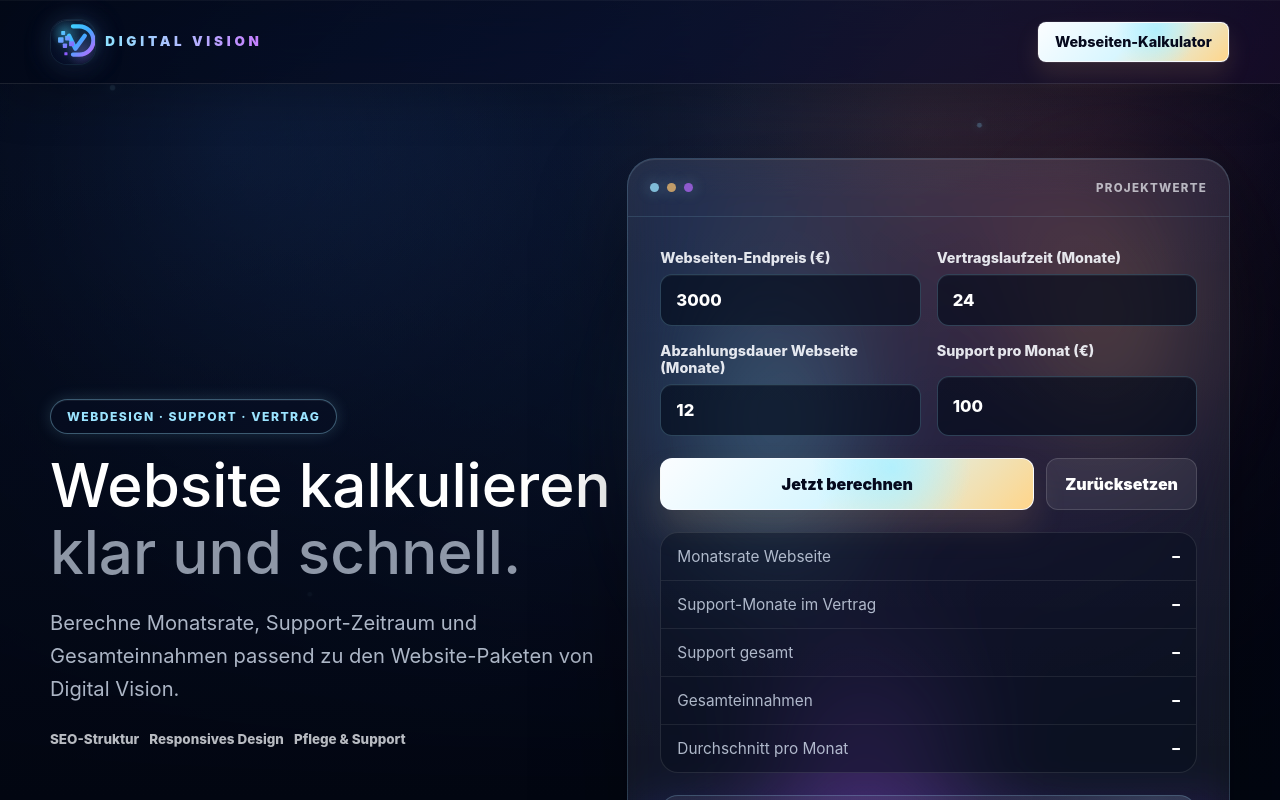
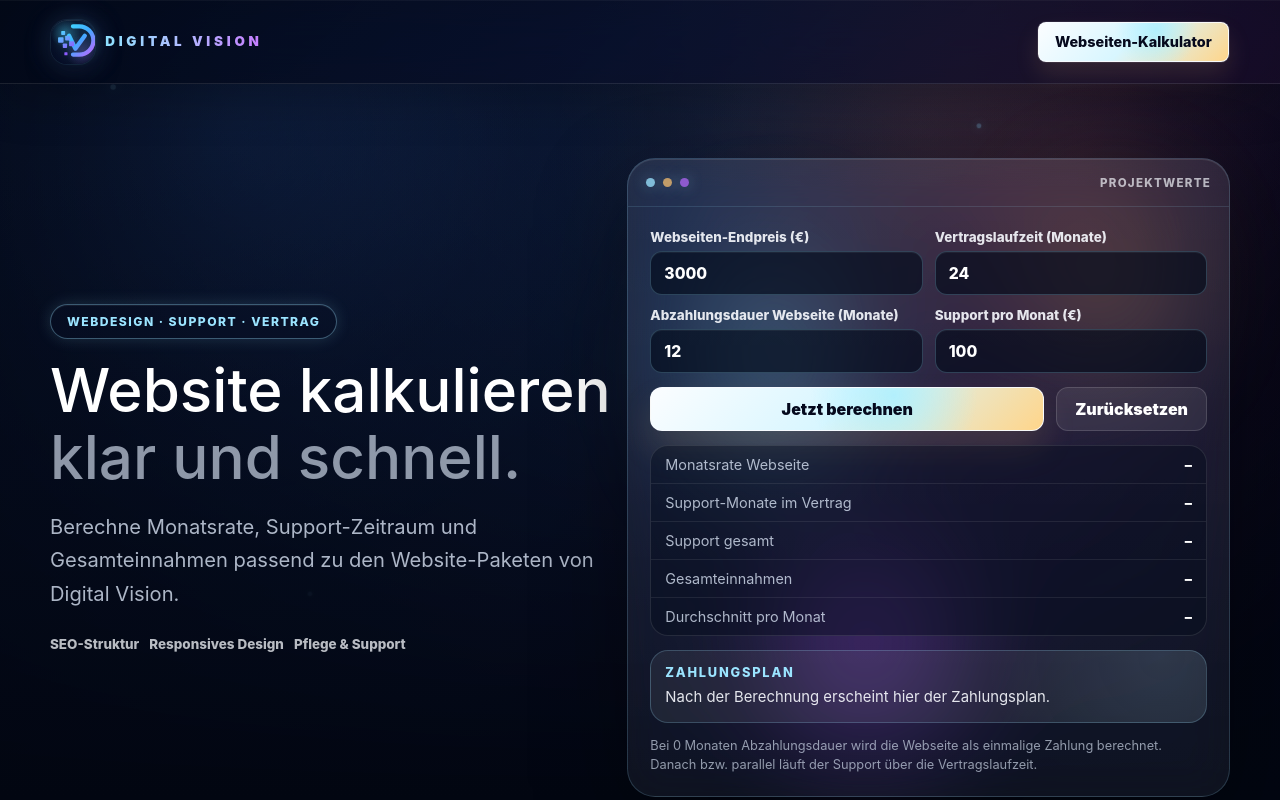
Before and after one commit to parmis2005/digitalvision-kalkulator, a Next.js app: page / in a window 1280 px wide. Shown: the top 800 px of the page. Built offline with nearby package versions, Linux system fonts and the light colour scheme.

Commit message:
Make calculator panel more compact

```diff
--- a/app/globals.css
+++ b/app/globals.css
@@ -282,8 +282,8 @@
         align-items: center;
         justify-content: space-between;
         gap: 16px;
-        min-height: 58px;
-        padding: 0 22px;
+        min-height: 48px;
+        padding: 0 18px;
         border-bottom: 1px solid rgba(155, 228, 255, .13);
         color: rgba(248, 251, 255, .68);
         font-size: .72rem;
@@ -315,34 +315,34 @@
 
       .card-body {
         display: grid;
-        gap: 22px;
-        padding: clamp(22px, 3vw, 32px);
+        gap: 14px;
+        padding: clamp(16px, 2.2vw, 22px);
       }
 
       .grid {
         display: grid;
         grid-template-columns: 1fr 1fr;
-        gap: 16px;
+        gap: 12px;
       }
 
       label {
         display: grid;
-        gap: 8px;
+        gap: 6px;
         color: rgba(248, 251, 255, .9);
-        font-size: .9rem;
+        font-size: .84rem;
         font-weight: 780;
       }
 
       input {
         width: 100%;
-        min-height: 52px;
-        padding: 0 15px;
+        min-height: 44px;
+        padding: 0 13px;
         border: 1px solid rgba(155, 228, 255, .22);
         border-radius: 12px;
         outline: none;
         background: rgba(3, 10, 26, .64);
         color: #fff;
-        font-size: 1.04rem;
+        font-size: .98rem;
         box-shadow: inset 0 1px 0 rgba(255, 255, 255, .05);
         transition: border-color .16s ease, box-shadow .16s ease, background .16s ease;
       }
@@ -359,7 +359,7 @@
       }
 
       button {
-        min-height: 52px;
+        min-height: 44px;
         border: 0;
         border-radius: 12px;
         padding: 0 18px;
@@ -388,7 +388,7 @@
 
       .error {
         display: none;
-        padding: 13px 14px;
+        padding: 10px 12px;
         border: 1px solid rgba(255, 141, 109, .36);
         border-radius: 12px;
         background: rgba(255, 141, 109, .12);
@@ -409,10 +409,10 @@
         display: flex;
         justify-content: space-between;
         gap: 18px;
-        padding: 14px 16px;
+        padding: 10px 14px;
         border-bottom: 1px solid rgba(255, 255, 255, .08);
         color: rgba(220, 231, 247, .78);
-        font-size: .96rem;
+        font-size: .9rem;
       }
 
       .row:last-child {
@@ -428,13 +428,13 @@
       .highlight {
         border: 1px solid rgba(155, 228, 255, .22);
         border-radius: 18px;
-        padding: 20px;
+        padding: 14px;
         background: radial-gradient(circle at 92% 8%, rgba(155, 228, 255, .1), transparent 34%), rgba(255, 255, 255, .065);
       }
 
       .highlight strong {
         display: block;
-        margin-bottom: 10px;
+        margin-bottom: 6px;
         color: var(--cyan);
         font-size: .8rem;
         font-weight: 850;
@@ -444,14 +444,14 @@
 
       .phase {
         color: rgba(248, 251, 255, .9);
-        font-size: 1rem;
-        line-height: 1.7;
+        font-size: .93rem;
+        line-height: 1.5;
       }
 
       .note {
         color: rgba(220, 231, 247, .64);
-        font-size: .86rem;
-        line-height: 1.6;
+        font-size: .8rem;
+        line-height: 1.45;
       }
 
       @keyframes ambient-drift {
```
